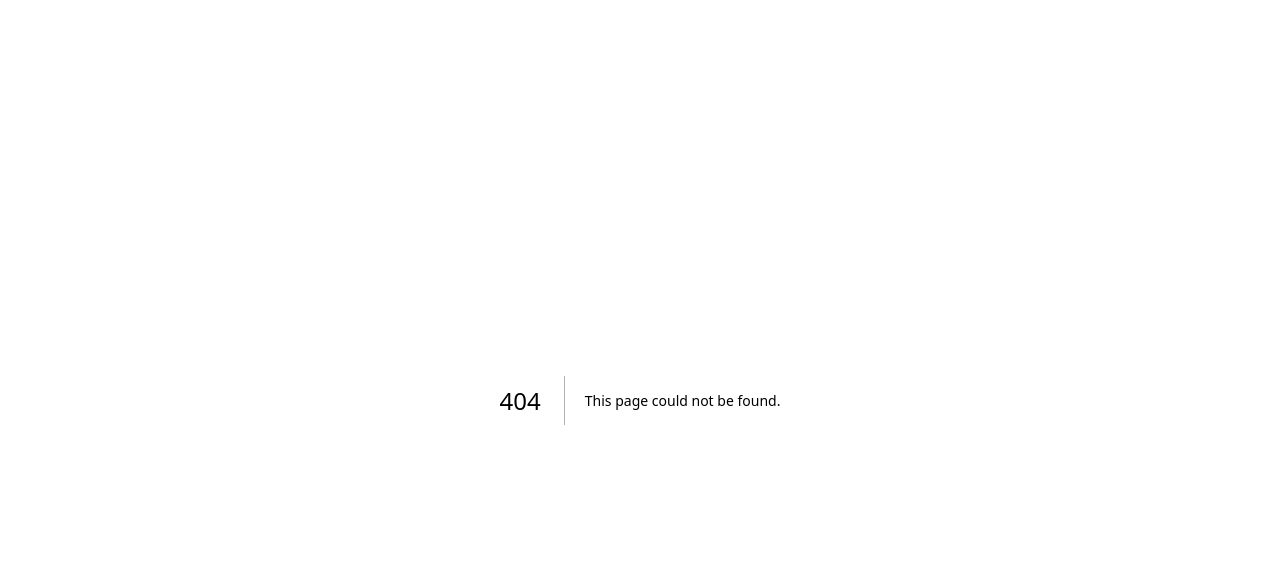
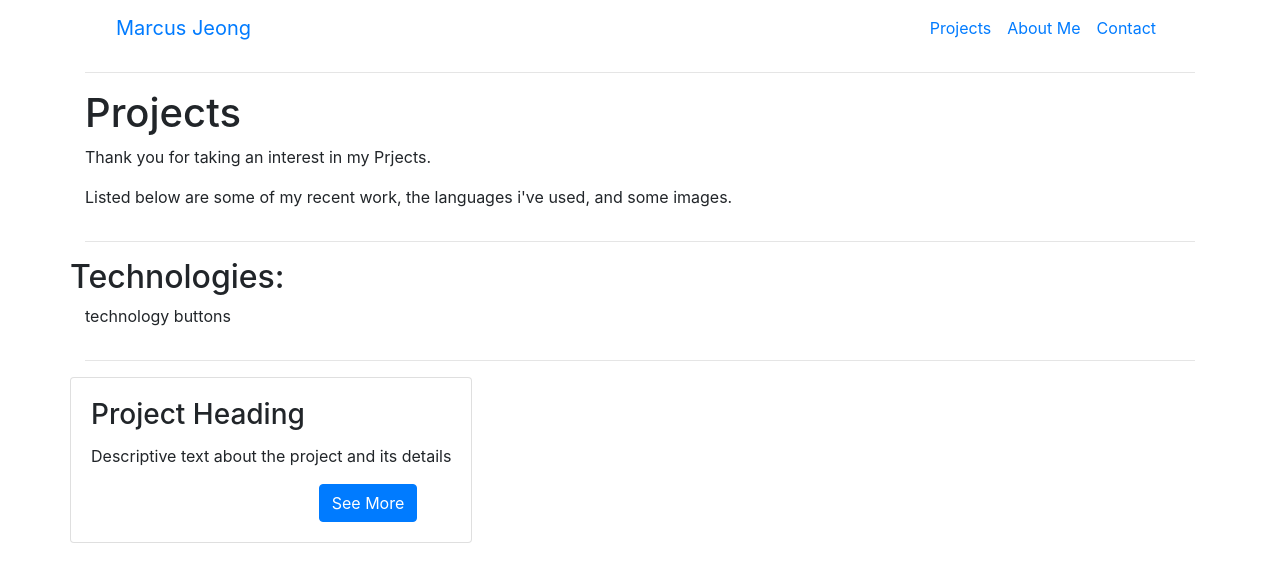
Before and after one commit to MJdesigns96/portfolio2, a Next.js app: page /projects in a window 1280 px wide. Before the commit this address had no page. Shown: the top 582 px of the page. Built offline with nearby package versions, Linux system fonts and the light colour scheme.

Commit message:
added page directory for projects and outline for landing page

```diff
--- /dev/null
+++ b/src/app/components/Header.js
@@ -0,0 +1,18 @@
+import Link from "next/link"
+
+export default function Header() {
+    return(
+        <header>
+            <nav className="navbar navbar-expand-lg">
+                <div className="container-fluid">
+                    <Link className="navbar-brand" href="/">Marcus Jeong</Link>
+                    <ul className="navbar-nav ml-auto">
+                        <li className="nav-item"><Link className="nav-link" href="/projects">Projects</Link></li>
+                        <li className="nav-item"><Link className="nav-link" href="/about">About Me</Link></li>
+                        <li className="nav-item"><Link className="nav-link" href="/contact">Contact</Link></li>
+                    </ul>
+                </div>
+            </nav>
+        </header>
+    )
+}
--- /dev/null
+++ b/src/app/components/Hero.js
@@ -0,0 +1,11 @@
+export default function Hero () {
+    return (
+        <div className="row">
+            <div className="col text-center">
+                <h1>Welcome!</h1>
+                <p>Nice to meet you.</p>
+                <p>My name is Marcus and i'm a developer based out of Toronto, Ontario, Canada.</p>
+            </div>
+        </div>
+    )
+}
--- a/src/app/layout.js
+++ b/src/app/layout.js
@@ -1,7 +1,16 @@
+import Header from "./components/Header";
+import Hero from "./components/Hero";
+
 export default function RootLayout({ children }) {
   return (
     <html lang="en">
+      <head>
+      <link rel="stylesheet" href="https://cdn.jsdelivr.net/npm/bootstrap@4.4.1/dist/css/bootstrap.min.css" integrity="sha384-Vkoo8x4CGsO3+Hhxv8T/Q5PaXtkKtu6ug5TOeNV6gBiFeWPGFN9MuhOf23Q9Ifjh" crossOrigin="anonymous">
+      </link>
+      </head>
       <body className="container">
+        <Header />
+        <hr></hr>
         {children}
       </body>
     </html>
--- /dev/null
+++ b/src/app/projects/page.js
@@ -0,0 +1,42 @@
+import Link from "next/link"
+
+export default function Projects() {
+    return(
+        <div className="row">
+            <div className="col">
+                <div className="row">
+                    <div className="col">
+                        <h1>Projects</h1>
+                        <p>Thank you for taking an interest in my Prjects.</p>
+                        <p>Listed below are some of my recent work, the languages i've used, and some images.</p>
+                    </div>
+                </div>
+                <hr></hr>
+                <div className="row">
+                    <h2>Technologies:</h2>
+                </div>
+                <div className="row">
+                    <div className="col">
+                        <p>technology buttons</p>
+                    </div>
+                </div>
+                <hr></hr>
+                <div className="row">
+                    <div className="card">
+                        <div className="card-body">
+                            <h3 className="card-title">Project Heading</h3>
+                            <p className="card-test">Descriptive text about the project and its details</p>
+                            <div className="row">
+                                <div className="col"></div>
+                                <div className="col-5">
+                                    <Link className="btn btn-primary" href="/projects/project1">See More</Link>
+                                </div>
+                            </div>
+                        </div>
+                    </div>
+
+                </div>
+            </div>
+        </div>
+    )
+}
```
Also changed, not shown: src/app/page.js (+7 -1 lines), src/app/projects/project1/page.js (added, +16 -0 lines).
